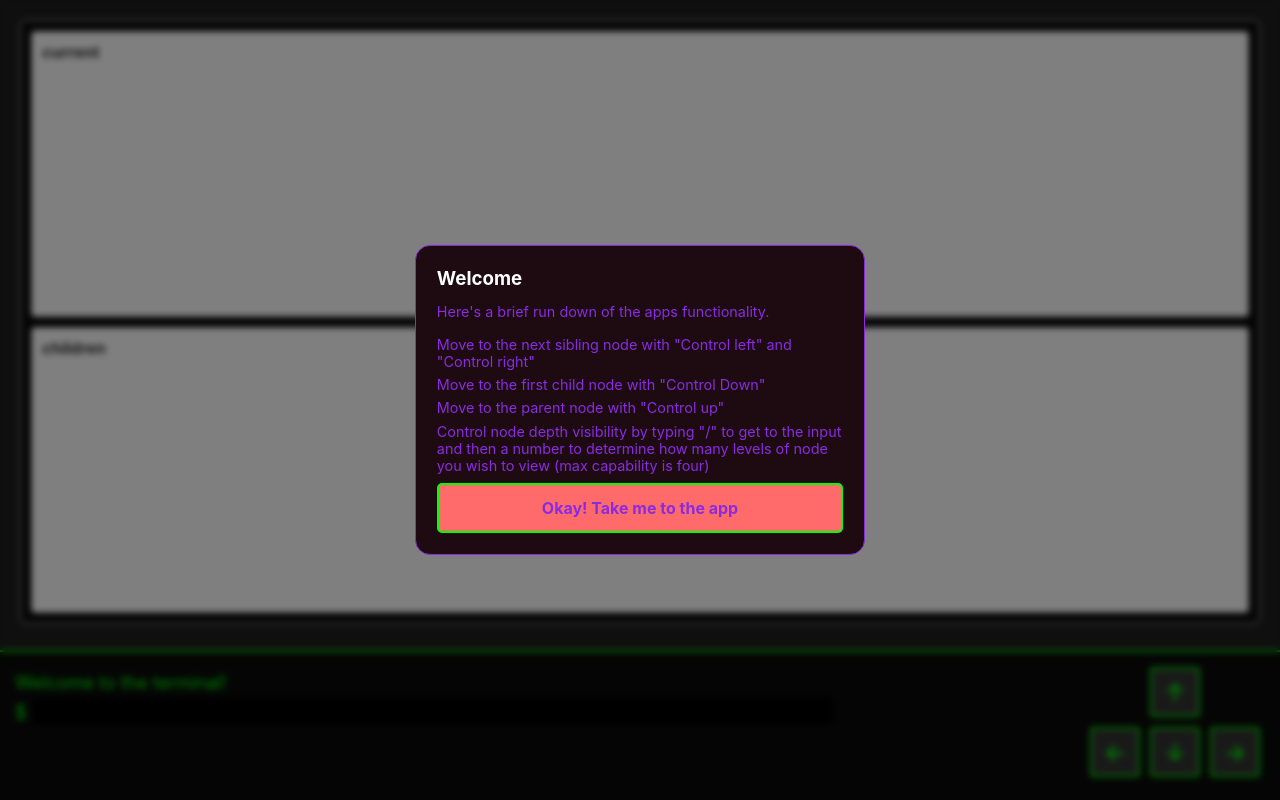
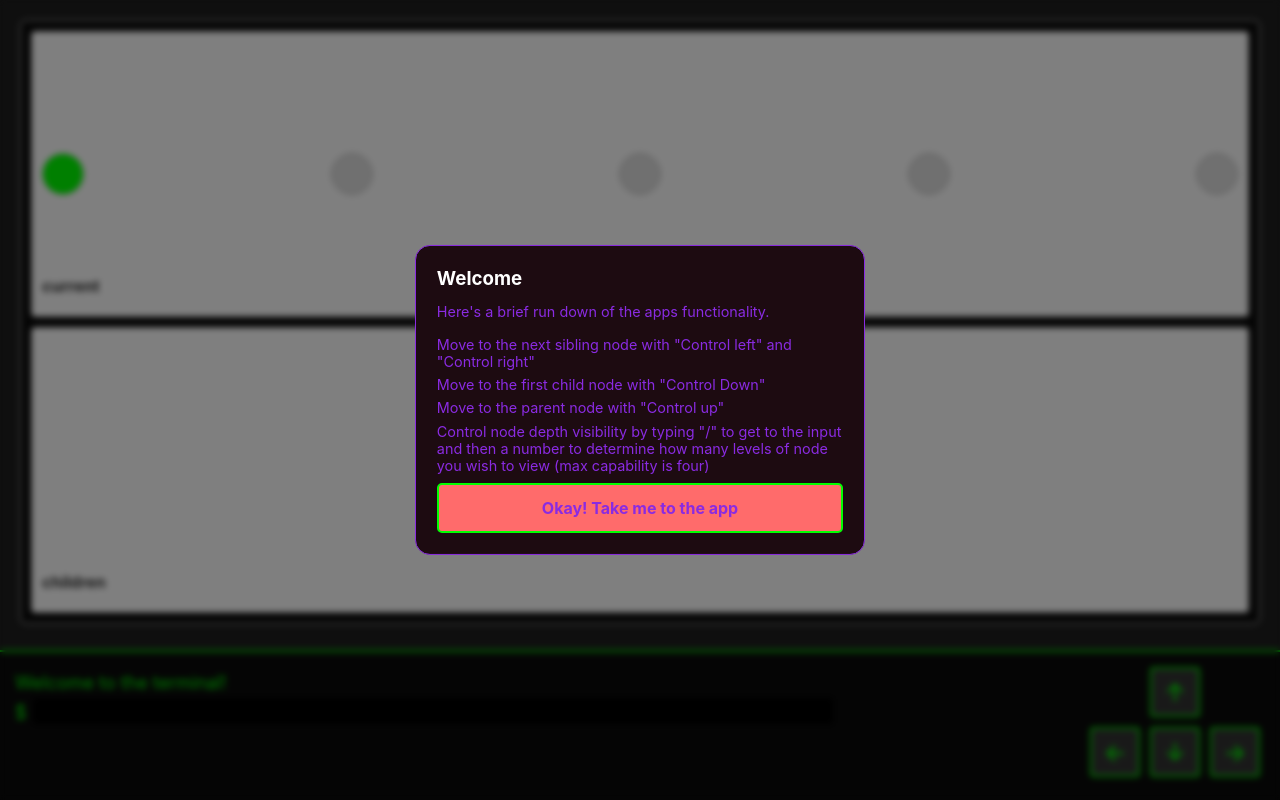
Before and after one commit to Lauro235/Dom_Traversal, a plain HTML site: page index.html in a window 1280 px wide. Drawn offline with Linux system fonts and the light colour scheme.

Commit message:
render current nodes!

```diff
--- a/index.html
+++ b/index.html
@@ -30,18 +30,18 @@
 		<div id="intro-overlay" class="overlay"></div>
 		<section id="main-container" class="main-container grid">
 			<div id="node-container" class="node-container">
-				<div class="node" data-node-id="parent">
-					<div class="node-header">
+				<div class="node-row" data-node-id="parent">
+					<div class="flex">
 						<span class="node-tag">parent</span>
 					</div>
 				</div>
-				<div class="node" data-node-id="current">
-					<div class="node-header">
+				<div class="node-row" data-node-id="current">
+					<div class="flex">
 						<span class="node-tag">current</span>
 					</div>
 				</div>
-				<div class="node" data-node-id="children">
-					<div class="node-header">
+				<div class="node-row" data-node-id="children">
+					<div class="flex">
 						<span class="node-tag">children</span>
 					</div>
 				</div>
--- a/paint.js
+++ b/paint.js
@@ -2,7 +2,7 @@ import clientDocument from "./getClient.js";
 import { CurrentNode } from "./dataStructures.js";
 import { childrenNodeContainer, nodeContainer, currentNodeContainer, parentNodeContainer } from "./selectors.js";
 
-const firstNodeTest = clientDocument.body.children[2];
+const firstNodeTest = clientDocument.body.children[0];
 
 function setCurrentNode(currentNode) {
   if (currentNode === null || currentNode === undefined) {
@@ -53,6 +53,23 @@ function setUpGrid(isParent, isChild) {
   }
 }
 
+function renderCurrentNodeGeneration(currentNode) {
+  currentNode.siblings.forEach((node, i) => {
+    console.log(node);
+    const nodeElement = document.createElement("div");
+    nodeElement.classList.add("node");
+    nodeElement.setAttribute("tabindex", i);
+    currentNodeContainer.querySelector(".flex").appendChild(nodeElement)
+    if (node === currentNode.node) {
+      // focus the node
+      console.log("this node is the starting node: expecting first child", nodeElement);
+
+      nodeElement.classList.add("focus");
+    }
+
+  })
+}
+
 function checkValidParent(node) {
   return (node.parentElement && node.parentElement.tagName !== "BODY");
 }
@@ -73,7 +90,10 @@ function paint() {
   // Ensure correct grid layout
   setUpGrid(isParent, isChild);
 
+  // At this point I had the thought to extract the sibling helpers out of the CurrentNode class, but for now, I'm content with only rendering a single parent. I could potentially have 2 CurrentNode instances to have access to the sibling helpers for the parent. .children covers descendent nodes.
+
   // render current gen
+  renderCurrentNodeGeneration(currentNode)
 
 
 
--- a/style.css
+++ b/style.css
@@ -55,7 +55,8 @@ button {
 	transition: all 0.2s;
 }
 
-button:hover, button:focus {
+button:hover,
+button:focus {
 	background-color: #0f0;
 	color: #000;
 }
@@ -71,15 +72,12 @@ button:hover, button:focus {
 	font-family: "Courier New", monospace;
 	overflow-y: auto;
 
-
 	display: grid;
 	flex-direction: column;
 	gap: 10px;
 	padding: 10px;
 	border: 1px solid #ccc;
 	border-radius: 5px;
-
-
 }
 
 .terminal {
@@ -120,12 +118,12 @@ button:hover, button:focus {
 	margin: 5px 0;
 }
 
-.node {
+.node-row {
 	border: 1px solid #999;
 	border-radius: 4px;
 	padding: 10px;
 	background-color: #fff;
-  box-shadow: 0 2px 4px rgba(0,0,0,0.1);
+	box-shadow: 0 2px 4px rgba(0, 0, 0, 0.1);
 }
 
 [data-node-id="parent"] {
@@ -140,16 +138,41 @@ button:hover, button:focus {
 	grid-row: 3/4;
 }
 
-.node-header {
+/* .node-header { */
+.flex {
 	display: flex;
 	justify-content: space-between;
 	align-items: center;
 	margin-bottom: 5px;
+
+	/* styles for span.node-tag */
+	height: 100%;
+	position: relative;
+}
+
+.node {
+	width: 42px;
+	height: 42px;
+	border-radius: 50%;
+	background-color: #e0e0e0;
+	border: 1px solid #c0c0c0;
+	transition: background-color 0.2s ease;
+}
+
+.focus {
+  background-color: #0f0;
+}
+
+.node:hover {
+	background-color: #c0c0c0;
+	cursor: pointer;
 }
 
 .node-tag {
 	font-weight: bold;
 	color: #333;
+	position: absolute;
+	bottom: 10px;
 }
 
 .node-type {
```
Lines whose indentation alone changed are shown as unchanged.
